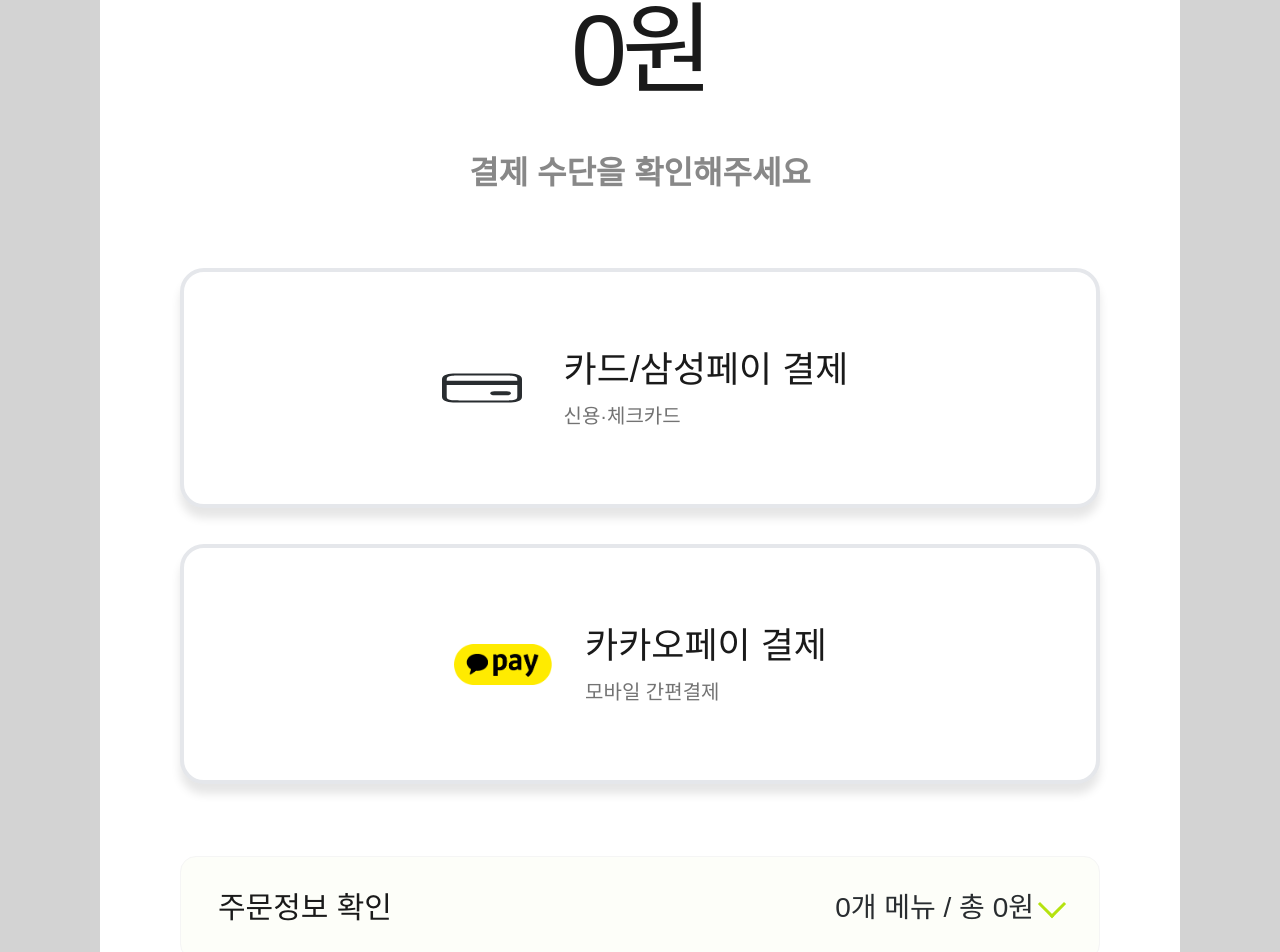
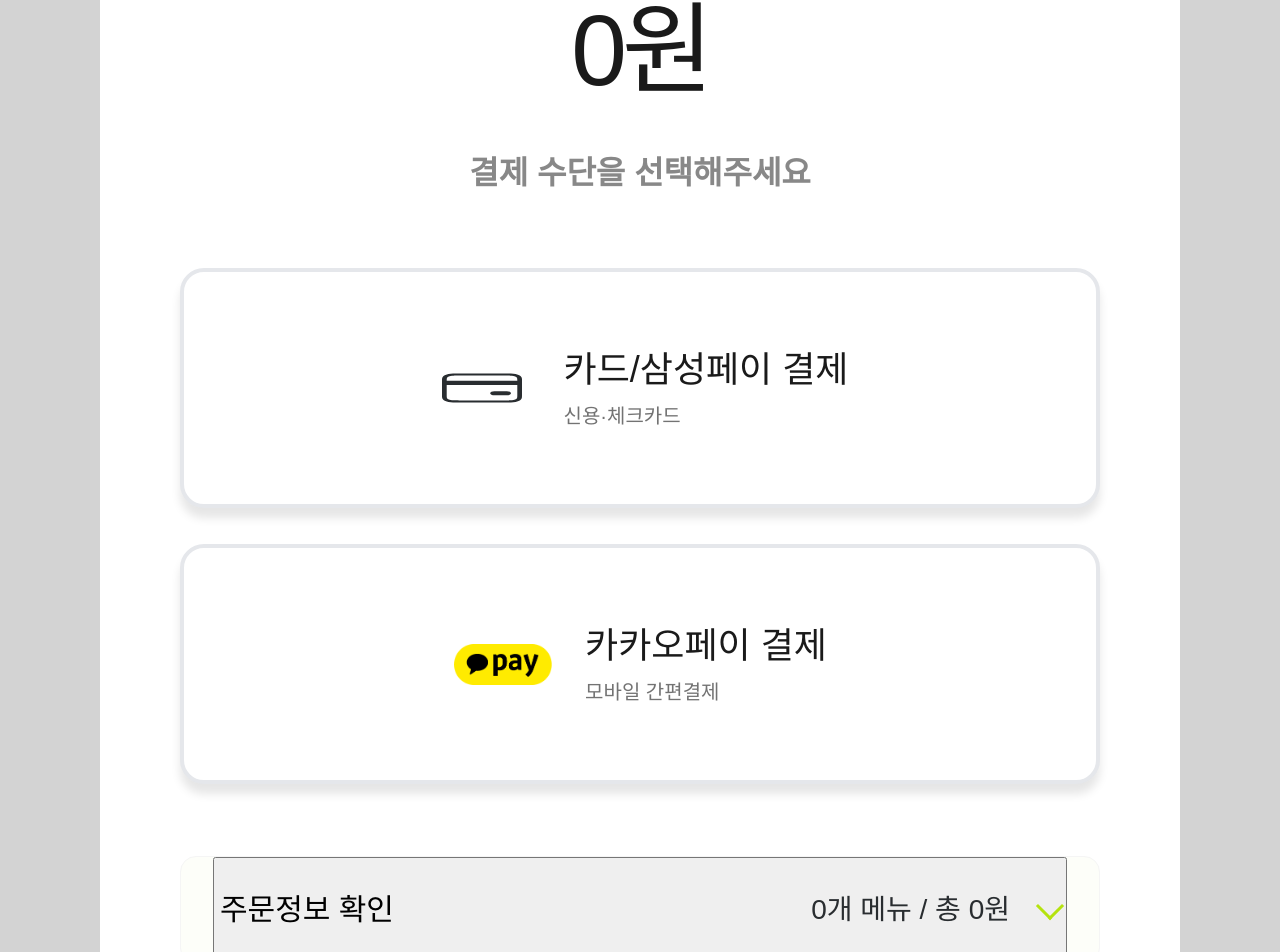
Before and after one commit to hagenie128/ASAK-Kiosk, a React (Vite) app: page /payment in a window 1280 px wide. Shown: the part 353-1305 px from the top of the page. Built offline with nearby package versions, Linux system fonts and the light colour scheme.

Commit message:
feature : 결제수단 페이지  버튼 활성화 & 아코디언 메뉴 리스트 보기 애니메이션 작업 중

```diff
--- a/src/pages/kiosk/PaymentPage.jsx
+++ b/src/pages/kiosk/PaymentPage.jsx
@@ -10,6 +10,9 @@
 import { formatCurrency } from "@/utils/currency";
 import { calculateCartTotal } from "@/utils/priceCalculation";
 import { getCartTotalQuantity } from "@/utils/quantityLimits";
+import { useState } from "react";
+
+
 
 const METHODS = [
   {
@@ -29,11 +32,25 @@
 ];
 
 export default function PaymentPage() {
+
+  //결제 수단 클릭시 -> 해당 타입 console로 띄우기 (추후 백단으로 해당 타입 전달해주면 됨)
+  const [ selectedMethodId , setSelectedMethodId ] = useState(null);
+
+  const handleMethodSelect = (methodId) => {
+    setSelectedMethodId(methodId);
+
+    console.log("선택한 결제수단:", methodId);
+  };
+
+  //클릭시 아코디언 애니메이션
+  const [ isSummaryOpen, setIsSummaryOpen ] = useState(false);
+
+
+
   const items = useCartStore((state) => state.items);
   const totalPrice = calculateCartTotal(items);
   const itemCount = getCartTotalQuantity(items);
-  // UI 상태만 — 결제 API 연결 전 기본 뼈대
-  const selectedMethodId = null;
+
   const processing = false;
   const loading = false;
   const networkError = false;
@@ -121,7 +138,7 @@
                 잠시만 기다려 주세요
               </>
             ) : (
-              "결제 수단을 확인해주세요"
+              "결제 수단을 선택해주세요"
             )}
           </p>
         </section>
@@ -137,8 +154,12 @@
                 <button
                   key={method.id}
                   type="button"
-                  disabled
-                  className={selectedMethodId === method.id ? "is-selected" : ""}
+                  className={
+                    selectedMethodId === method.id ? "is-selected" : ""
+                  }
+                  onClick={() => {
+                    handleMethodSelect(method.id);
+                  }}
                 >
                   <img
                     className={`payment-page__method-icon ${method.tone}`}
@@ -152,15 +173,38 @@
                 </button>
               ))}
             </div>
-            <section className="payment-page__summary" aria-label="주문 정보">
-              <div className="payment-page__summary-head">
+
+            {/* 주문정보 보기 아코디언 */}
+            <section className="payment-page__summary " aria-label="주문 정보">
+
+            {/* is-expanded 이 클래스  summary-head > icon 위로 애니메이션 */}
+              <button
+                type="button"
+                className="payment-page__summary-head"
+                onClick={() => setIsSummaryOpen((prev) => !prev)}
+              >
                 <strong>주문정보 확인</strong>
                 <span className="payment-page__summary-meta">
                   {itemCount}개 메뉴 / 총 {formatCurrency(totalPrice)}
-                  <i className="payment-page__summary-chevron" aria-hidden="true" />
+                  <i
+                    className="payment-page__summary-chevron"
+                    aria-hidden="true"
+                  />
                 </span>
-              </div>
+
+
+              </button>
+
+              {/* 아코디언 메뉴 리스트 */}
+
+
+
             </section>
+
+
+
+
+
           </>
         )}
       </main>
--- a/src/store/orderSessionStore.js
+++ b/src/store/orderSessionStore.js
@@ -14,6 +14,7 @@
   },
   payment: {
     // API-006 결제 처리 응답:
+    paymentMethod: null, // CARD | KAKAO_PAY
     paymentId: null,
     orderId: null,
     orderNo: null,
--- a/src/styles/kiosk/payment.css
+++ b/src/styles/kiosk/payment.css
@@ -79,7 +79,7 @@
 .payment-page__summary-meta {
   display: inline-flex;
   align-items: center;
-  gap: 8px;
+  gap: 30px;
   color: #292d30;
   font-size: 28px;
   font-weight: 500;
```
